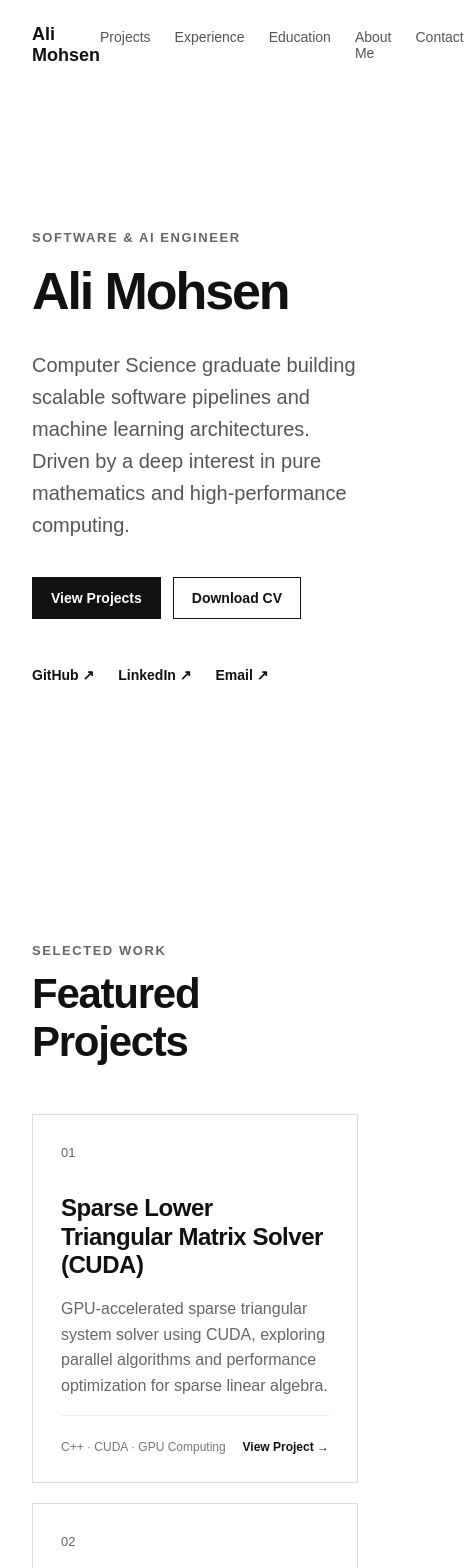
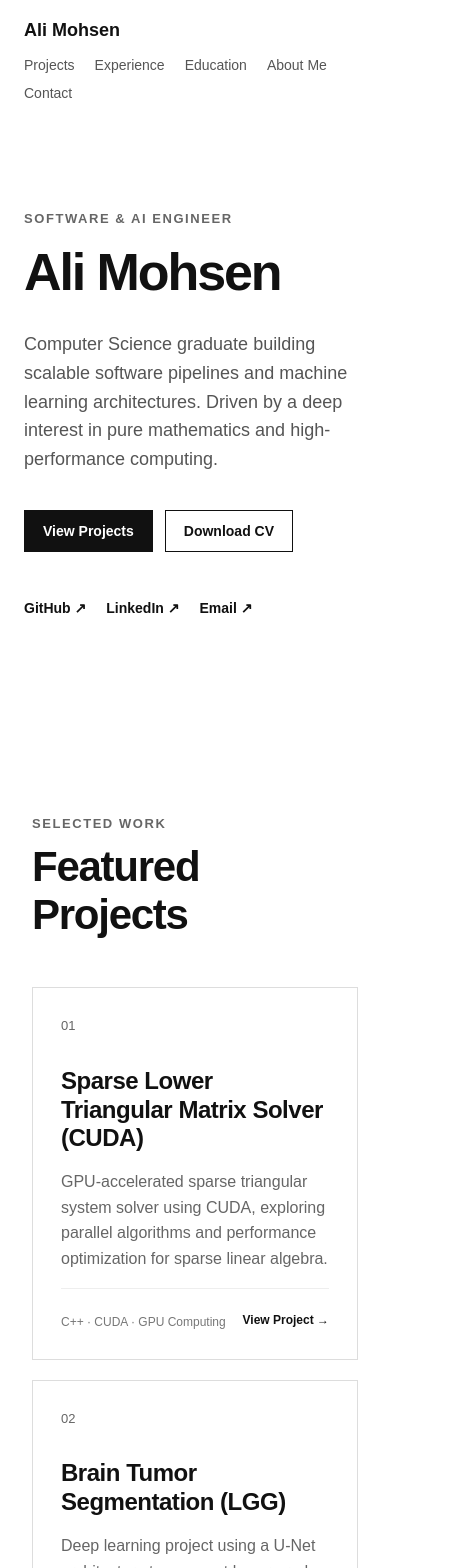
Before and after one commit to amoh909/amoh909.github.io, a React (Vite) app: page / in a window 390 px wide. Shown: the top 1568 px of the page, 464 px wide, since content can reach past the window. Built offline with nearby package versions, Linux system fonts and the light colour scheme.

Commit message:
Improve mobile portfolio layout

```diff
--- a/src/index.css
+++ b/src/index.css
@@ -187,7 +187,7 @@ a {
 .project-footer {
   display: flex;
   justify-content: space-between;
-  align-items: center;
+  align-items: flex-start;
   gap: 16px;
 
   padding-top: 24px;
@@ -195,6 +195,10 @@ a {
 
   font-size: 12px;
   color: #777777;
+}
+
+.project-footer span {
+  line-height: 1.5;
 }
 
 .project-footer a {
@@ -369,4 +373,54 @@ a {
   .projects-grid {
     grid-template-columns: 1fr;
   }
+
+  .navbar {
+    padding: 20px 24px;
+    flex-direction: column;
+    align-items: flex-start;
+    gap: 16px;
+  }
+
+  .navbar nav {
+    flex-wrap: wrap;
+    gap: 12px 20px;
+  }
+
+  .hero {
+    padding: 90px 24px 100px;
+  }
+
+  .hero-description {
+    font-size: 18px;
+  }
+
+  .hero-actions {
+    flex-wrap: wrap;
+  }
+
+  .hero-links {
+    flex-wrap: wrap;
+    gap: 16px 20px;
+  }
+
+  .experience-header,
+  .education-header {
+    flex-direction: column;
+    gap: 8px;
+  }
+
+  .experience-date,
+  .education-header > span {
+    font-size: 13px;
+  }
+
+  .education-details {
+    flex-direction: column;
+    gap: 8px;
+  }
+
+  .skill-group {
+    grid-template-columns: 1fr;
+    gap: 8px;
+  }
 }
```
